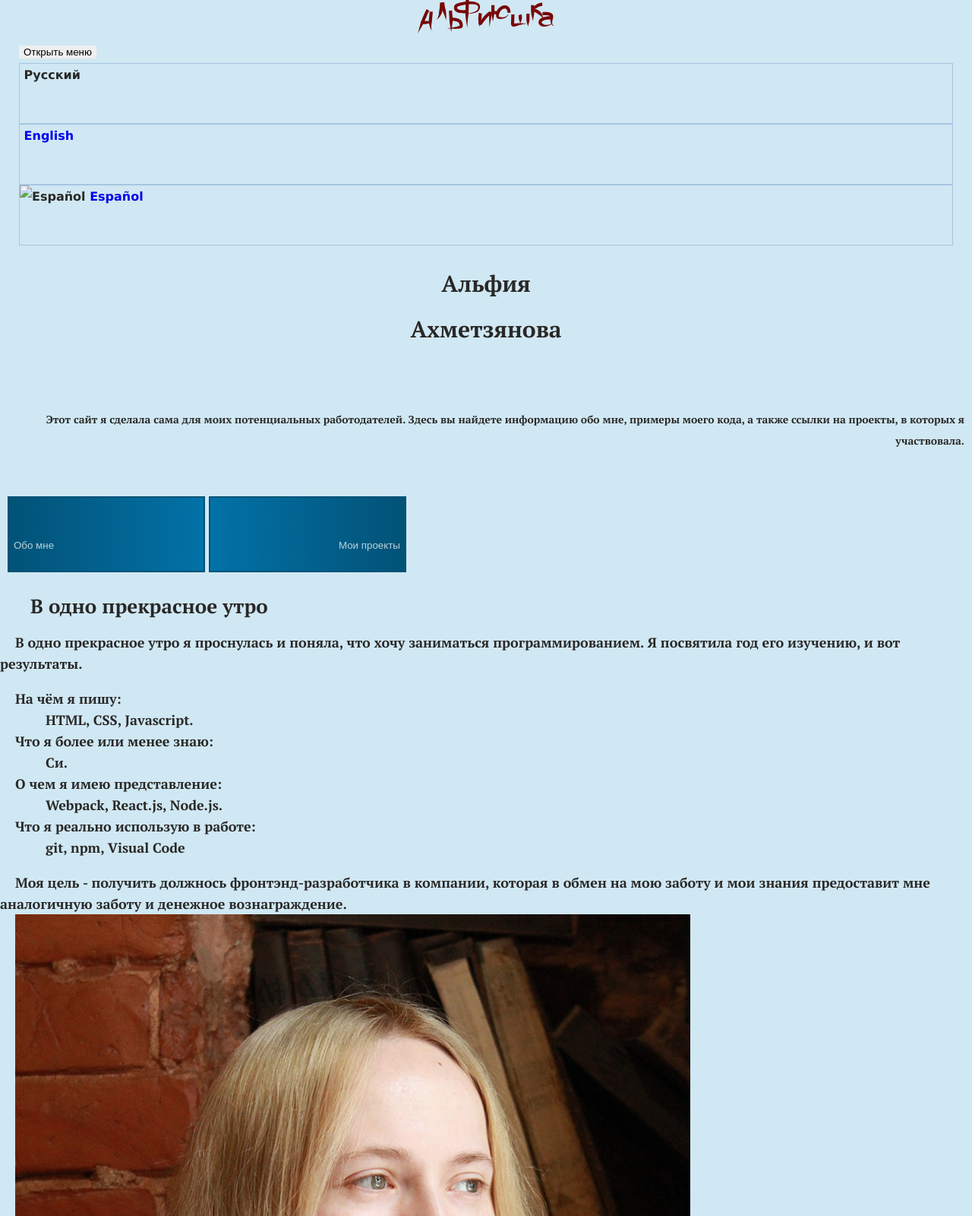
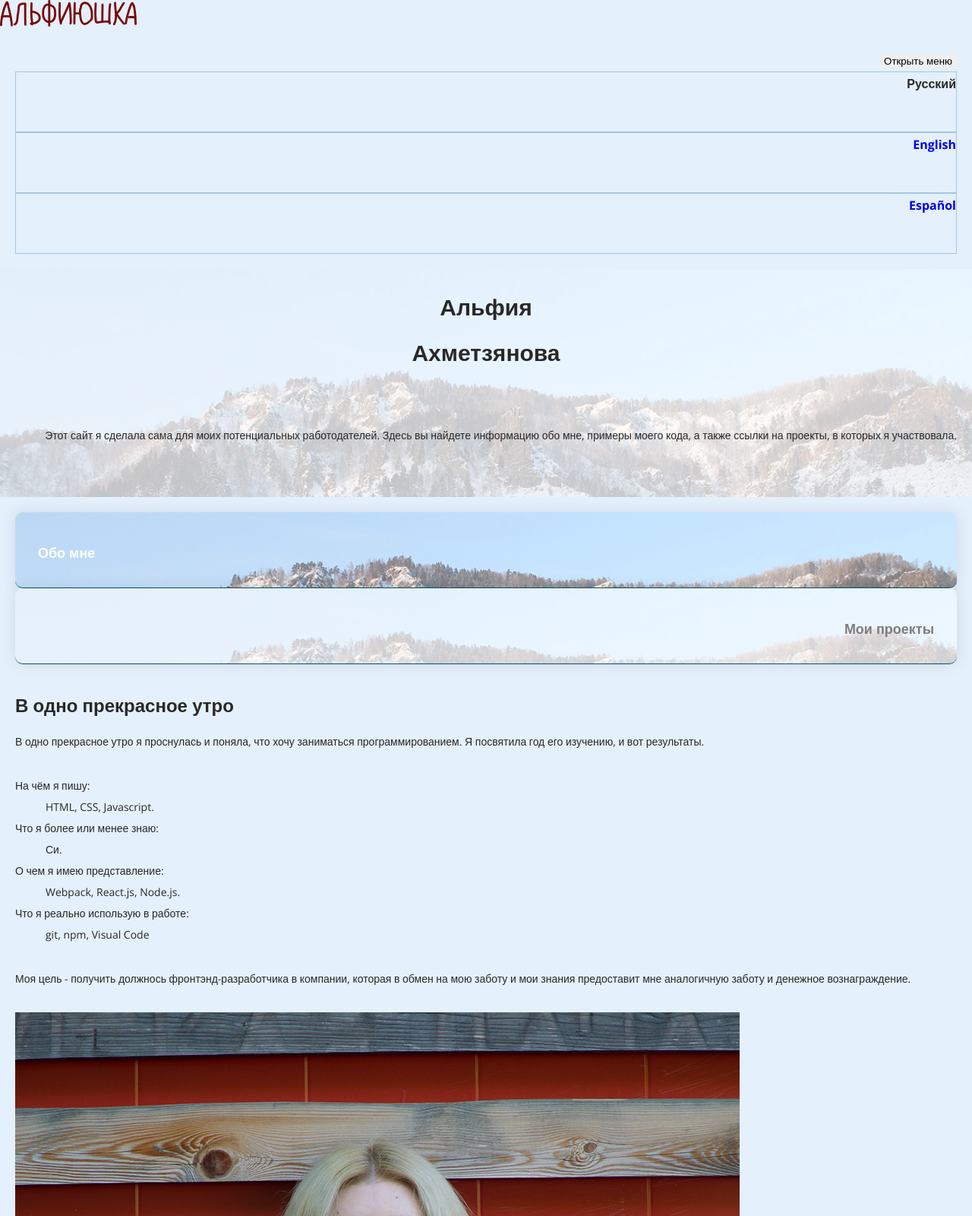
Before and after one commit to alfiya-udc/project2801, a website: page index.html in a window 1280 px wide. Shown: the top 1600 px of the page at 76% size. Drawn offline with nearby package versions, Linux system fonts and the light colour scheme.

Commit message:
Resolved problems with background

```diff
--- a/index.html
+++ b/index.html
@@ -6,14 +6,14 @@
   <meta http-equiv="X-UA-Compatible" content="ie=edge">
   <title>Front-end developer Alfiya</title>
   <link href="css/style.css" rel="stylesheet">
-  <link href='https://fonts.googleapis.com/css?family=PT+Serif:700&subset=latin,cyrillic' rel='stylesheet' type='text/css'>
+  <link href="https://fonts.googleapis.com/css?family=Open+Sans:300,400,700&amp;subset=cyrillic,latin-ext" rel="stylesheet">
   <link href="https://use.fontawesome.com/releases/v5.0.6/css/all.css" rel="stylesheet">
 </head>
 <body>
   <header class="page-header">
 
     <div class="page-header__logo">
-      <img alt="Альфиюшка" src="img/logo3.svg" width="180">
+      <img alt="Альфиюшка" src="img/logo5.svg" width="180">
     </div>
 
     <nav class="main-nav main-nav--closed">
@@ -29,7 +29,7 @@
             <a href="#" class="main-nav__link">English</a>
           </li>
           <li class="main-nav__item">
-            <img alt="Español" src="">
+            <img src="">
             <a href="#" class="main-nav__link">Español</a>
           </li>
         </ul>
@@ -84,7 +84,7 @@
           </p>
 
           <div class="info__foto>">
-            <img alt="Моя фотка" src="img/foto2.jpg">
+            <img alt="Моя фотка" src="img/foto1.jpg">
           </div>
         </article>
 
@@ -96,7 +96,7 @@
       </div>
     </section>
 
-    <section class="projeсts">
+    <section class="projects">
 
       <div class="projects__wrapper">
         <ul class="projects__list">
@@ -151,7 +151,7 @@
 
   </main>
 
-  <footer class="page-footer page-footer--colored">
+  <footer class="page-footer">
     <div class="page-footer__wrapper">
       <p class="page-footer__social">
         <span class="social-links">
--- a/info-essence.scss
+++ /dev/null
@@ -1,27 +0,0 @@
-.info-essence {
-
-    &__header {
-
-    }
-
-    &__text {
-
-    }
-
-    &__advantages-list {
-        dt {
-
-        }
-
-        dd {
-
-        }
-
-    }
-
-    &__header {
-
-    }
-
-
-}
--- a/sass/blocks/button.scss
+++ b/sass/blocks/button.scss
@@ -2,11 +2,9 @@
 .button {
     text-transform: uppercase;
     padding: 20px;
-    min-width: 260px;
     background-color: $colored;
     border: 2px solid $dark;
     border-radius:20px;
-}
 
     @media (min-width: 768px) {
 
@@ -15,3 +13,4 @@
     @media (min-width: 1200px) {
 
     }
+}
--- a/sass/blocks/info.scss
+++ b/sass/blocks/info.scss
@@ -1,29 +1,34 @@
 .info {
     width:100%;
+    background-color: $colored;
+    padding: 20px;
 
     &__wrapper {
 
     }
 
     &__essence {
-        text-indent: 20px;
+
     }
 
     &__header {
-        font-size: 26px;
-        padding: 20px;
+        font-size: 24px;
         text-align: left;
+        margin-bottom: 20px;
     }
 
     &__text {
-
+        font-size: 14px;
+        margin-bottom: 30px;
     }
 
     &__advantages-list {
+        min-width:360px;
+        font-size: 14px;
+        margin-bottom: 30px;
         dd {
 
         }
-
     }
 
     &__foto {
@@ -34,12 +39,11 @@
 
     }
 
+    @media ($tablet-widths) {
 
-@media ($tablet-widths) {
+    }
 
+    @media ($desktop-widths) {
+
+    }
 }
-
-@media ($desktop-widths) {
-
-}
-}
--- a/sass/blocks/list.scss
+++ b/sass/blocks/list.scss
@@ -1,9 +1,7 @@
 /*list of the skills*/
 .list {
-    min-width:320px;
 
     &__item {
-        min-width:320px;
         min-height: 100px;
         margin-bottom: 30px;
     }
@@ -22,12 +20,11 @@
         font-weight: bold;
     }
 
+    @media ($tablet-widths) {
 
-@media ($tablet-widths) {
+    }
 
+    @media ($desktop-widths) {
+
+    }
 }
-
-@media ($desktop-widths) {
-
-}
-}
--- a/sass/blocks/main-nav.scss
+++ b/sass/blocks/main-nav.scss
@@ -1,9 +1,9 @@
 .main-nav {
-        padding: 0;
+        padding: 20px;
         font-weight: bold;
         font-size: 16px;
         line-height: 30px;
-        text-align: left;
+        text-align: right;
 
     &__toggle {
 
@@ -18,24 +18,25 @@
     }
 
     &__item {
-        min-width: 320px;
         min-height: 80px;
         transition: color 0.5s;
         border: 1px solid #a5c6e0;
-    }
 
-    &__item:hover {
-        color:grey;
-
-
-    }
-
-    &__item:active {
+        &:hover {
             color:grey;
         }
 
-    &__item:focus {
+        &:active {
             color:grey;
+        }
+
+        &:focus {
+            color:grey;
+        }
+
+        &:visited {
+            color:#292827;
+        }
     }
 
     &__link {
--- a/sass/blocks/page-footer.scss
+++ b/sass/blocks/page-footer.scss
@@ -1,19 +1,14 @@
 .page-footer {
     padding: 10px;
     width:100%;
-    margin:0;
     min-height: 150px;
+    background-color: $colored;
 
-    &--wrapper {
+    &__wrapper {
 
     }
 
-    &--colored {
-        background-color: $colored;
-    }
-
     &__social {
-        margin: 50px auto; //все равно не центруется
         padding: 0;
         text-align: center;
     }
--- a/sass/blocks/page-header.scss
+++ b/sass/blocks/page-header.scss
@@ -1,22 +1,10 @@
 .page-header {
-
-
-    padding: 0px 25px;
+    background-color: $colored;
     min-height:90px;
     width:100%;
 
-    font-family: Verdana, sans-serif;
-    font-size: 16px;
-    font-weight: bold;
-
-    &--colored{
-        background-color: $colored;
-    }
-
     &__logo {
         width: 180px;
-        margin-left:auto;
-        margin-right:auto;
     }
 
 
--- a/sass/blocks/presentation.scss
+++ b/sass/blocks/presentation.scss
@@ -1,25 +1,24 @@
 .presentation {
     min-height: 300px;
     width: 100%;
-        background-image: url("/img/background4.jpeg");
+    background-image: url("../img/background4.jpg");
     background-size: cover;
     background-origin: border-box;
+    padding: 20px;
+    padding-top:20px;
 
     &__name {
         font-size:30px;
         font-weight:bold;
         line-height: 60px;
-        margin-top:20px;
         text-align: center;
+        margin-bottom: 65px;
     }
 
     &__object {
-        padding:10px;
-        margin-top: 65px;
         font-size:14px;
         text-align: right;
     }
-
 
     @media ($tablet-widths) {
 
--- a/sass/blocks/projects.scss
+++ b/sass/blocks/projects.scss
@@ -1,13 +1,18 @@
 .projects {
-
+    background-color: $colored;
+    padding: 20px;
 
     &__wrapper {
 
     }
 
-    &__header {
-        padding: 20px;
+    &__list {
+
+    }
+
+    &__item {
         min-height: 90px;
+        border-bottom: 1px solid $dark;
     }
 
 
--- a/sass/blocks/section-toggler.scss
+++ b/sass/blocks/section-toggler.scss
@@ -1,29 +1,43 @@
 /*Обо мне и мои проекты*/
 .section-toggler {
-    padding: 10px;
+    padding: 20px;
     min-height: 90px;
-    color: #bad3da; //почему этот цвет не наследовался?
+    width:100%;
+    background-color: $colored;
 
     &__wrapper {
 
     }
 
     &__button {
-        min-width: 260px;
-        border: 2px solid $dark;
-        color: #bad3da;
+        text-decoration: none;
+        outline: none;
+        padding: 20px 30px;
+        border-radius: 10px;
+        //background: linear-gradient(to right, #778388 0%, #c6e5ff 40%, #c6e5ff 61%, #878f96 100%);
+        background-size: cover;
+        background-position: 0% 15%;
+        box-shadow: 0 0 20px rgba(0,0,0,.1);
+        transition: .5s;
+        width:100%;
+        display: block;
         padding-top:30px;
         min-height: 100px;
-
+        font-size: 18px;
+        font-weight: bold;
 
         &--left {
             text-align: left;
-            background-image: linear-gradient(to right, #025277, #0172a7);
+            border-bottom: 1px solid $dark;
+            background-image: url("../img/background2.jpg");
+            color: white;
         }
 
         &--right {
             text-align: right;
-            background-image: linear-gradient(to left, #025277, #0172a7)
+            border-bottom: 1px solid $dark;
+            background-image: url("../img/background4.jpg");
+            color: #7f7c7d;
         }
     }
 
--- a/sass/blocks/skills.scss
+++ b/sass/blocks/skills.scss
@@ -1,5 +1,5 @@
 .skills {
-    padding: 10px;
+    padding: 20px;
 
     &__wrapper {
 
@@ -14,7 +14,6 @@
     &__list {
         font-size: 16px;
         font-weight: bold;
-
     }
 
 
--- a/sass/global/scaffolding.scss
+++ b/sass/global/scaffolding.scss
@@ -1,14 +1,13 @@
 $colored: #d0e8f3;
 
 body {
-    font-size: 18px;
+    font-size: 14px;
     line-height: 28px;
     font-weight: normal;
-    font-family: "PT Serif", Verdana, sans-serif;
+    font-family: "Open Sans", sans-serif;
     color: #292827;
     margin:0;
     padding: 0;
-    background-color: $colored;
 }
 
 ul {
--- a/sass/variables.scss
+++ b/sass/variables.scss
@@ -1,4 +1,4 @@
-$colored: #d0e8f3;
+$colored: #e4f0fc;
 
 $dark: #025277;
 
```
Also changed, not shown: css/style.css, img/foto2.jpg (deleted), img/logo1.svg, img/logo2.svg (deleted), img/logo5.svg (added), img/logo6.svg (added). Lines whose indentation alone changed are shown as unchanged.
